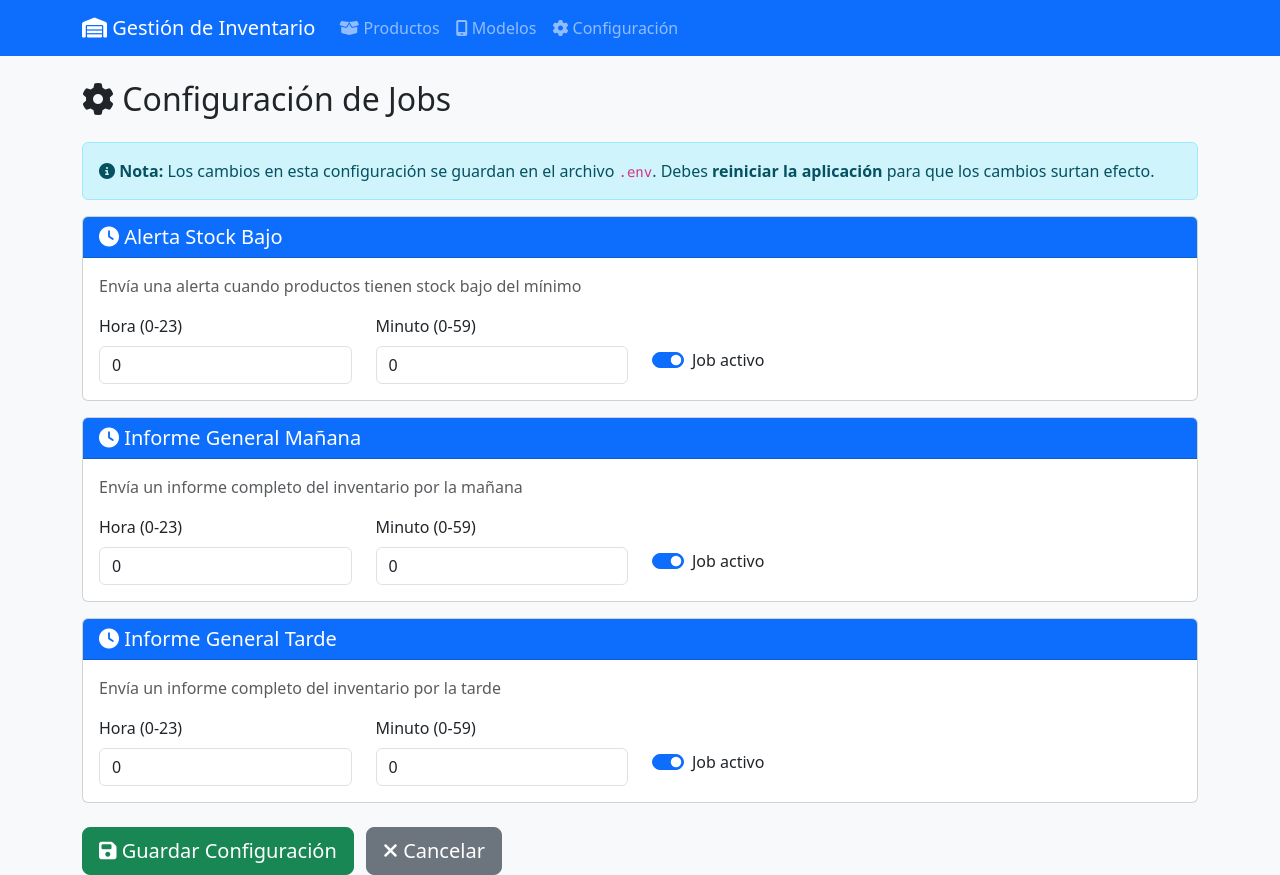
After one commit to ITZ-NANO21-MC/Sistema-de-inventario, a Flask app: page /configuracion in a window 1280 px wide. The commit adds this page. Run offline with Flask 3, Linux system fonts and the light colour scheme.

Commit message:
feat: Implement dynamic scheduler configuration and manual report triggers

```diff
--- a/app/templates/base.html
+++ b/app/templates/base.html
@@ -14,17 +14,28 @@
 <body>
     <nav class="navbar navbar-expand-lg navbar-dark bg-primary">
         <div class="container">
-            <a class="navbar-brand" href="{{ url_for('index') }}">Gestión de Inventario</a>
+            <a class="navbar-brand" href="{{ url_for('index') }}">
+                <i class="fas fa-warehouse"></i> Gestión de Inventario
+            </a>
             <button class="navbar-toggler" type="button" data-bs-toggle="collapse" data-bs-target="#navbarNav">
                 <span class="navbar-toggler-icon"></span>
             </button>
             <div class="collapse navbar-collapse" id="navbarNav">
                 <ul class="navbar-nav">
                     <li class="nav-item">
-                        <a class="nav-link" href="{{ url_for('producto.listar') }}">Productos</a>
+                        <a class="nav-link" href="{{ url_for('producto.listar') }}">
+                            <i class="fas fa-box-open"></i> Productos
+                        </a>
                     </li>
                     <li class="nav-item">
-                        <a class="nav-link" href="{{ url_for('modelo.listar') }}">Modelos</a>
+                        <a class="nav-link" href="{{ url_for('modelo.listar') }}">
+                            <i class="fas fa-mobile-screen"></i> Modelos
+                        </a>
+                    </li>
+                    <li class="nav-item">
+                        <a class="nav-link" href="{{ url_for('config.panel') }}">
+                            <i class="fas fa-cog"></i> Configuración
+                        </a>
                     </li>
                 </ul>
             </div>
--- /dev/null
+++ b/app/templates/config/jobs.html
@@ -0,0 +1,67 @@
+{% extends "base.html" %}
+
+{% block content %}
+<div class="row">
+    <div class="col-12">
+        <h2 class="mb-4">
+            <i class="fas fa-cog"></i> Configuración de Jobs
+        </h2>
+
+        <div class="alert alert-info">
+            <i class="fas fa-info-circle"></i>
+            <strong>Nota:</strong> Los cambios en esta configuración se guardan en el archivo <code>.env</code>.
+            Debes <strong>reiniciar la aplicación</strong> para que los cambios surtan efecto.
+        </div>
+
+        <form action="{{ url_for('config.actualizar_jobs') }}" method="POST">
+            {% for job in jobs %}
+            <div class="card mb-3">
+                <div class="card-header bg-primary text-white">
+                    <h5 class="mb-0">
+                        <i class="fas fa-clock"></i> {{ job.nombre }}
+                    </h5>
+                </div>
+                <div class="card-body">
+                    <p class="text-muted">{{ job.descripcion }}</p>
+
+                    <div class="row">
+                        <div class="col-md-3">
+                            <label class="form-label">Hora (0-23)</label>
+                            <input type="number" class="form-control"
+                                   name="JOB_{{ job.id.split('_')[0]|upper }}_{{ job.id.split('_')[1]|upper }}_HORA"
+                                   value="{{ job.hora }}" min="0" max="23" required>
+                        </div>
+                        <div class="col-md-3">
+                            <label class="form-label">Minuto (0-59)</label>
+                            <input type="number" class="form-control"
+                                   name="JOB_{{ job.id.split('_')[0]|upper }}_{{ job.id.split('_')[1]|upper }}_MINUTO"
+                                   value="{{ job.minuto }}" min="0" max="59" required>
+                        </div>
+                        <div class="col-md-6 d-flex align-items-center">
+                            <div class="form-check form-switch mt-4">
+                                <input class="form-check-input" type="checkbox" role="switch"
+                                       id="job_{{ job.id }}"
+                                       name="JOB_{{ job.id.split('_')[0]|upper }}_{{ job.id.split('_')[1]|upper }}_ACTIVO"
+                                       {% if job.activo %}checked{% endif %}>
+                                <label class="form-check-label" for="job_{{ job.id }}">
+                                    Job activo
+                                </label>
+                            </div>
+                        </div>
+                    </div>
+                </div>
+            </div>
+            {% endfor %}
+
+            <div class="mt-4">
+                <button type="submit" class="btn btn-success btn-lg">
+                    <i class="fas fa-save"></i> Guardar Configuración
+                </button>
+                <a href="{{ url_for('producto.listar') }}" class="btn btn-secondary btn-lg ms-2">
+                    <i class="fas fa-times"></i> Cancelar
+                </a>
+            </div>
+        </form>
+    </div>
+</div>
+{% endblock %}
--- /dev/null
+++ b/app/views/config_routes.py
@@ -0,0 +1,89 @@
+from flask import Blueprint, render_template, redirect, url_for, flash, request, current_app
+import os
+from dotenv import load_dotenv
+
+config_bp = Blueprint('config', __name__, template_folder='../templates/config')
+
+load_dotenv()
+
+JOBS_CONFIG = {
+    'alerta_stock_diaria': {
+        'nombre': 'Alerta Stock Bajo',
+        'prefix': 'JOB_ALERTA_STOCK',
+        'descripcion': 'Envía una alerta cuando productos tienen stock bajo del mínimo'
+    },
+    'informe_general_manana': {
+        'nombre': 'Informe General Mañana',
+        'prefix': 'JOB_INFORME_MANANA',
+        'descripcion': 'Envía un informe completo del inventario por la mañana'
+    },
+    'informe_general_tarde': {
+        'nombre': 'Informe General Tarde',
+        'prefix': 'JOB_INFORME_TARDE',
+        'descripcion': 'Envía un informe completo del inventario por la tarde'
+    }
+}
+
+
+@config_bp.route('/configuracion')
+def panel():
+    jobs = []
+    for job_id, config in JOBS_CONFIG.items():
+        prefix = config['prefix']
+        job_data = {
+            'id': job_id,
+            'nombre': config['nombre'],
+            'descripcion': config['descripcion'],
+            'hora': int(os.environ.get(f'{prefix}_HORA', 0)),
+            'minuto': int(os.environ.get(f'{prefix}_MINUTO', 0)),
+            'activo': os.environ.get(f'{prefix}_ACTIVO', 'true').lower() in ['true', '1']
+        }
+        jobs.append(job_data)
+    return render_template('config/jobs.html', jobs=jobs)
+
+
+@config_bp.route('/configuracion/jobs/actualizar', methods=['POST'])
+def actualizar_jobs():
+    """Guarda la configuración en archivo .env."""
+    env_path = os.path.join(os.path.dirname(os.path.dirname(os.path.dirname(__file__))), '.env')
+
+    jobs_to_update = ['alerta_stock_diaria', 'informe_general_manana', 'informe_general_tarde']
+
+    for job_id in jobs_to_update:
+        prefix = JOBS_CONFIG[job_id]['prefix']
+
+        hora_key = f'{prefix}_HORA'
+        minuto_key = f'{prefix}_MINUTO'
+        activo_key = f'{prefix}_ACTIVO'
+
+        hora = request.form.get(hora_key, '0')
+        minuto = request.form.get(minuto_key, '0')
+        activo = 'true' if activo_key in request.form else 'false'
+
+        update_env_value(env_path, hora_key, hora)
+        update_env_value(env_path, minuto_key, minuto)
+        update_env_value(env_path, activo_key, activo)
+
+    flash('Configuración guardada en .env. Reinicia la aplicación para aplicar los cambios.', 'success')
+    return redirect(url_for('config.panel'))
+
+
+def update_env_value(env_path, key, value):
+    """Actualiza o agrega una variable en el archivo .env."""
+    lines = []
+    found = False
+
+    if os.path.exists(env_path):
+        with open(env_path, 'r') as f:
+            for line in f:
+                if line.strip().startswith(f'{key}='):
+                    lines.append(f'{key}={value}\n')
+                    found = True
+                else:
+                    lines.append(line)
+
+    if not found:
+        lines.append(f'{key}={value}\n')
+
+    with open(env_path, 'w') as f:
+        f.writelines(lines)
```
Also changed, not shown: app/__init__.py (+34 -28 lines), app/templates/producto/listar.html (+5 -2 lines), app/views/producto_routes.py (+12 -1 lines), config.py (+15 -0 lines).
